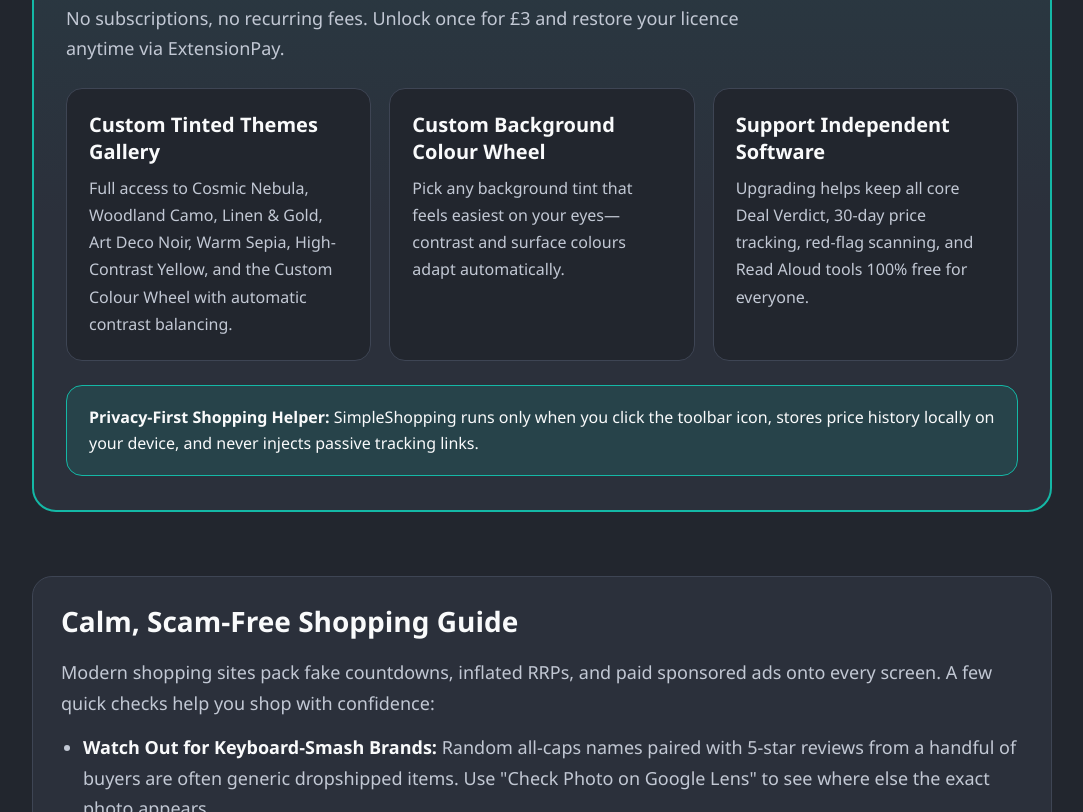
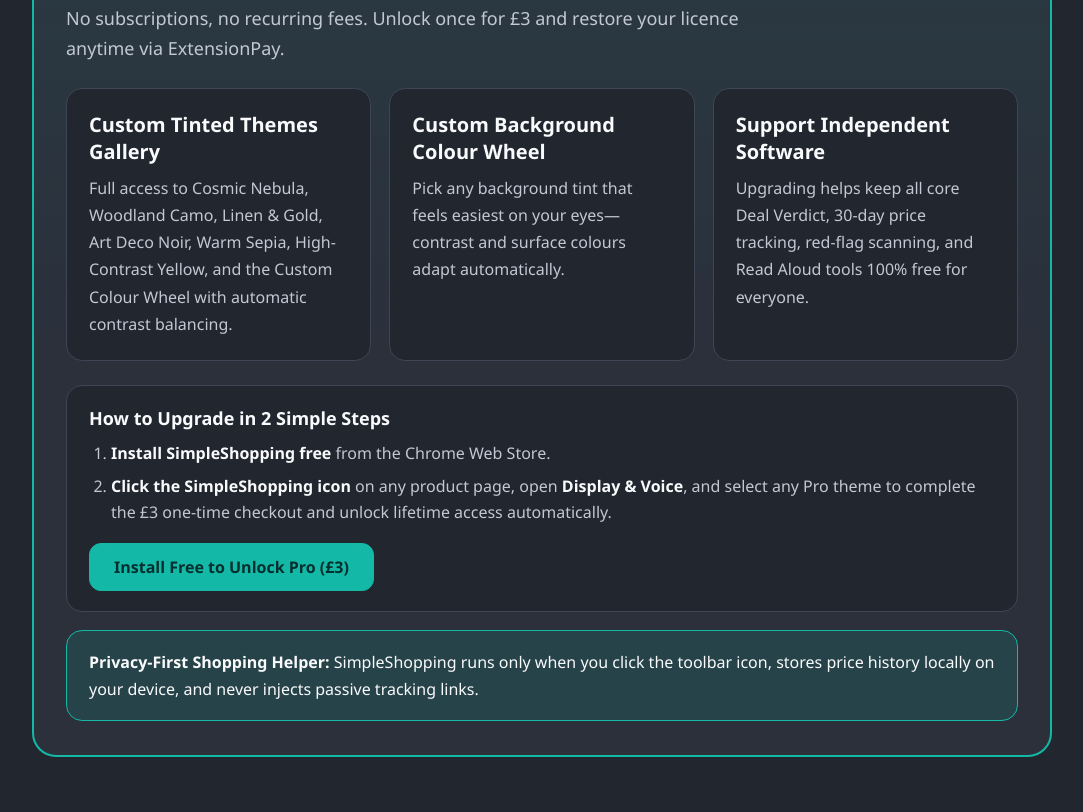
Before and after one commit to KonKami123/SimpleShopping, a plain HTML site: page index.html in a window 1280 px wide. Shown: the part 1403-2215 px from the top of the page, without its empty margins (98-1181 px from the left). Drawn offline with Linux system fonts and the light colour scheme.

Commit message:
Add files via upload

```diff
--- a/index.html
+++ b/index.html
@@ -315,6 +315,39 @@
       line-height: 1.65;
     }
 
+    .pro-upgrade-steps {
+      background: var(--bg);
+      border: 1px solid var(--border);
+      border-radius: 16px;
+      padding: 20px 22px;
+      margin-bottom: 18px;
+    }
+
+    .pro-upgrade-steps h3 {
+      margin: 0 0 10px;
+      font-size: 18px;
+    }
+
+    .pro-upgrade-steps ol {
+      margin: 0 0 18px;
+      padding-left: 22px;
+      color: var(--text-muted);
+      font-size: 16px;
+      line-height: 1.65;
+    }
+
+    .pro-upgrade-steps li {
+      margin-bottom: 6px;
+    }
+
+    .pro-upgrade-steps li:last-child {
+      margin-bottom: 0;
+    }
+
+    .pro-upgrade-steps strong {
+      color: var(--text);
+    }
+
     /* Accessibility & Dyslexia Guide */
     .guide-list {
       margin: 14px 0 0;
@@ -387,7 +420,7 @@
           A calm, plain-English shopping assistant for Amazon UK, eBay UK, and online stores. Spot fake RRP markups, keyboard-smash dropship brands, and sponsored clutter—with 30-day local price checks and accessibility controls.
         </p>
         <div class="cta-row">
-          <a class="btn btn-primary" href="#features">Explore Free Features</a>
+          <a class="btn btn-primary" href="https://chromewebstore.google.com/detail/dgkjgeplkcoidgofapkcncijgfaodmjf" target="_blank" rel="noopener">Add to Chrome — It's Free</a>
           <a class="btn btn-secondary" href="#pro">See SimpleShopping Pro (£3)</a>
         </div>
       </div>
@@ -457,6 +490,17 @@
           </div>
         </div>
 
+        <div class="pro-upgrade-steps">
+          <h3>How to Upgrade in 2 Simple Steps</h3>
+          <ol>
+            <li><strong>Install SimpleShopping free</strong> from the Chrome Web Store.</li>
+            <li><strong>Click the SimpleShopping icon</strong> on any product page, open <strong>Display &amp; Voice</strong>, and select any Pro theme to complete the £3 one-time checkout and unlock lifetime access automatically.</li>
+          </ol>
+          <div class="cta-row">
+            <a class="btn btn-primary" href="https://chromewebstore.google.com/detail/dgkjgeplkcoidgofapkcncijgfaodmjf" target="_blank" rel="noopener">Install Free to Unlock Pro (£3)</a>
+          </div>
+        </div>
+
         <div class="pro-callout">
           <strong>Privacy-First Shopping Helper:</strong> SimpleShopping runs only when you click the toolbar icon, stores price history locally on your device, and never injects passive tracking links.
         </div>
```
